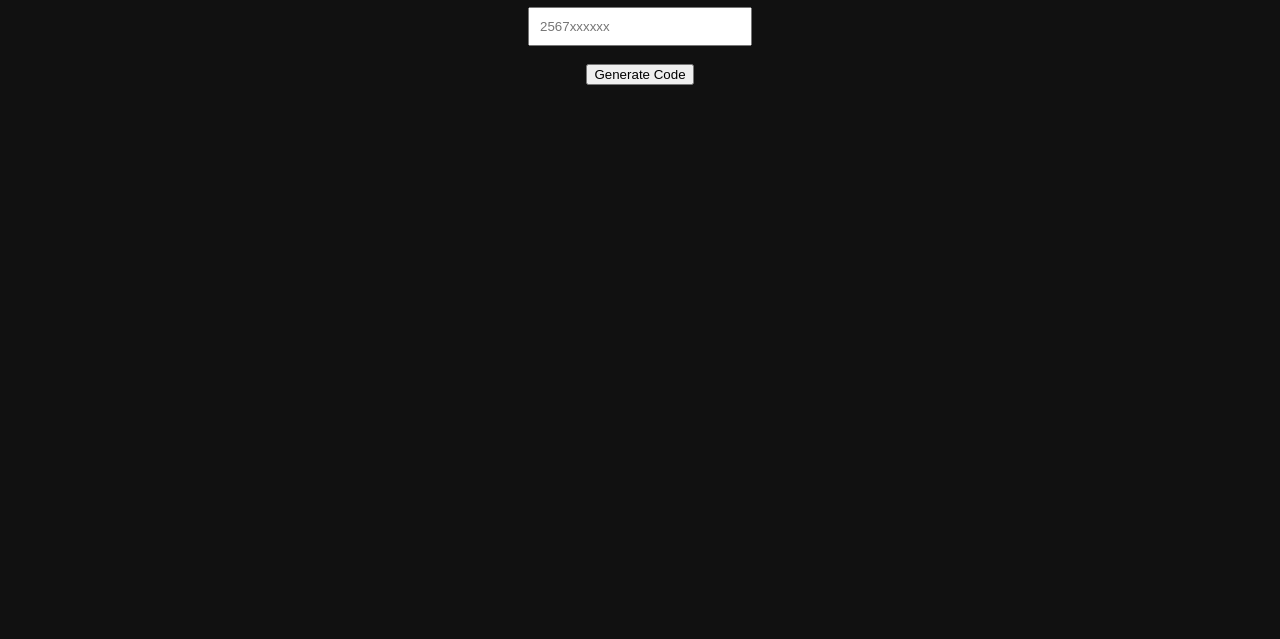
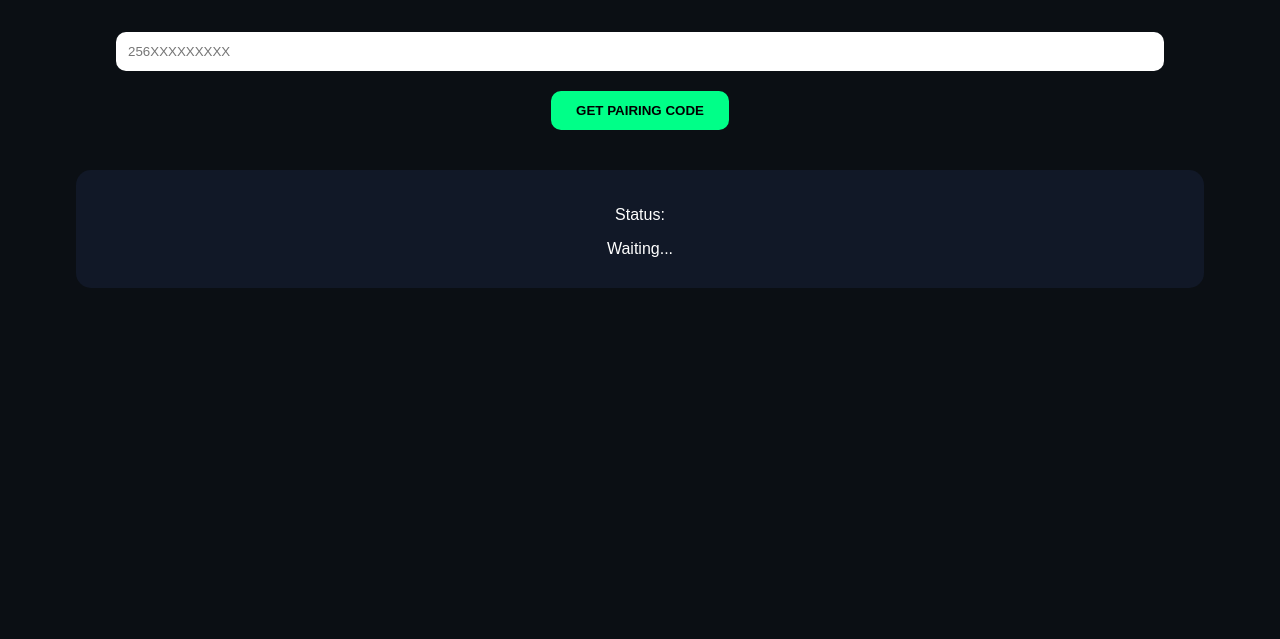
Before and after one commit to scottlanez/LANEZTECH-BOT-, a website: page public/index.html in a window 1280 px wide. Shown: the part 161-800 px from the top of the page. Drawn offline with Linux system fonts and the light colour scheme.

Commit message:
Update index.html

```diff
--- a/public/index.html
+++ b/public/index.html
@@ -1,32 +1,95 @@
 <!DOCTYPE html>
 <html>
 <head>
-  <title>LANEZTECH Pairing</title>
+  <title>LANEZTECH MD</title>
+  <style>
+    body {
+      margin: 0;
+      font-family: Arial;
+      background: #0b0f14;
+      color: white;
+      text-align: center;
+    }
+
+    .box {
+      margin-top: 80px;
+    }
+
+    input {
+      padding: 12px;
+      width: 80%;
+      border-radius: 10px;
+      border: none;
+      outline: none;
+      margin-top: 20px;
+    }
+
+    button {
+      margin-top: 20px;
+      padding: 12px 25px;
+      border: none;
+      border-radius: 10px;
+      background: #00ff88;
+      font-weight: bold;
+      cursor: pointer;
+    }
+
+    .card {
+      margin-top: 40px;
+      padding: 20px;
+      background: #111827;
+      border-radius: 15px;
+      width: 85%;
+      margin-left: auto;
+      margin-right: auto;
+    }
+
+    .code {
+      font-size: 28px;
+      color: #00ff88;
+      margin-top: 10px;
+    }
+  </style>
 </head>
-<body style="background:#111;color:white;text-align:center;padding-top:80px;">
 
-<h1>LANEZTECH PAIRING</h1>
+<body>
 
-<input id="number" placeholder="2567xxxxxx" style="padding:10px;width:200px;">
-<br><br>
-<button onclick="pair()">Generate Code</button>
+  <div class="box">
+    <h1>⚡ LANEZTECH MD</h1>
+    <p>Enter number to get pairing code</p>
 
-<p id="result"></p>
+    <input id="num" placeholder="256XXXXXXXXX" />
+    <br>
+
+    <button onclick="pair()">GET PAIRING CODE</button>
+
+    <div class="card">
+      <p>Status:</p>
+      <div id="status">Waiting...</div>
+      <div class="code" id="code"></div>
+    </div>
+  </div>
 
 <script>
 async function pair() {
-  const number = document.getElementById("number").value;
+  const number = document.getElementById("num").value;
+
+  document.getElementById("status").innerText = "Connecting...";
 
   const res = await fetch("/pair", {
     method: "POST",
-    headers: {"Content-Type":"application/json"},
+    headers: { "Content-Type": "application/json" },
     body: JSON.stringify({ number })
   });
 
   const data = await res.json();
 
-  document.getElementById("result").innerText =
-    data.code ? "CODE: " + data.code : "ERROR: " + data.error;
+  if (data.success) {
+    document.getElementById("status").innerText =
+      "Check Render logs for your pairing code";
+  } else {
+    document.getElementById("status").innerText = data.error;
+  }
 }
 </script>
 
```
